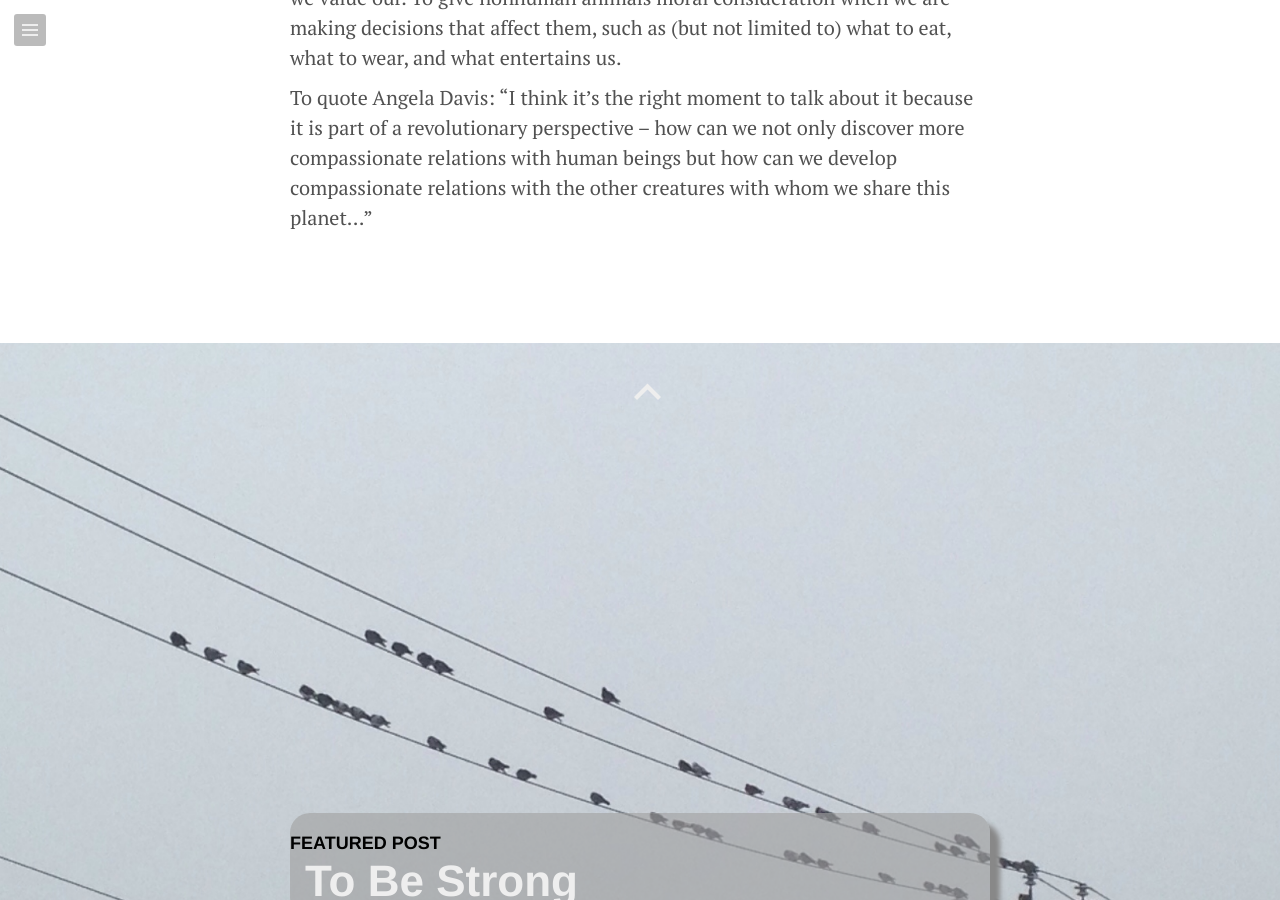
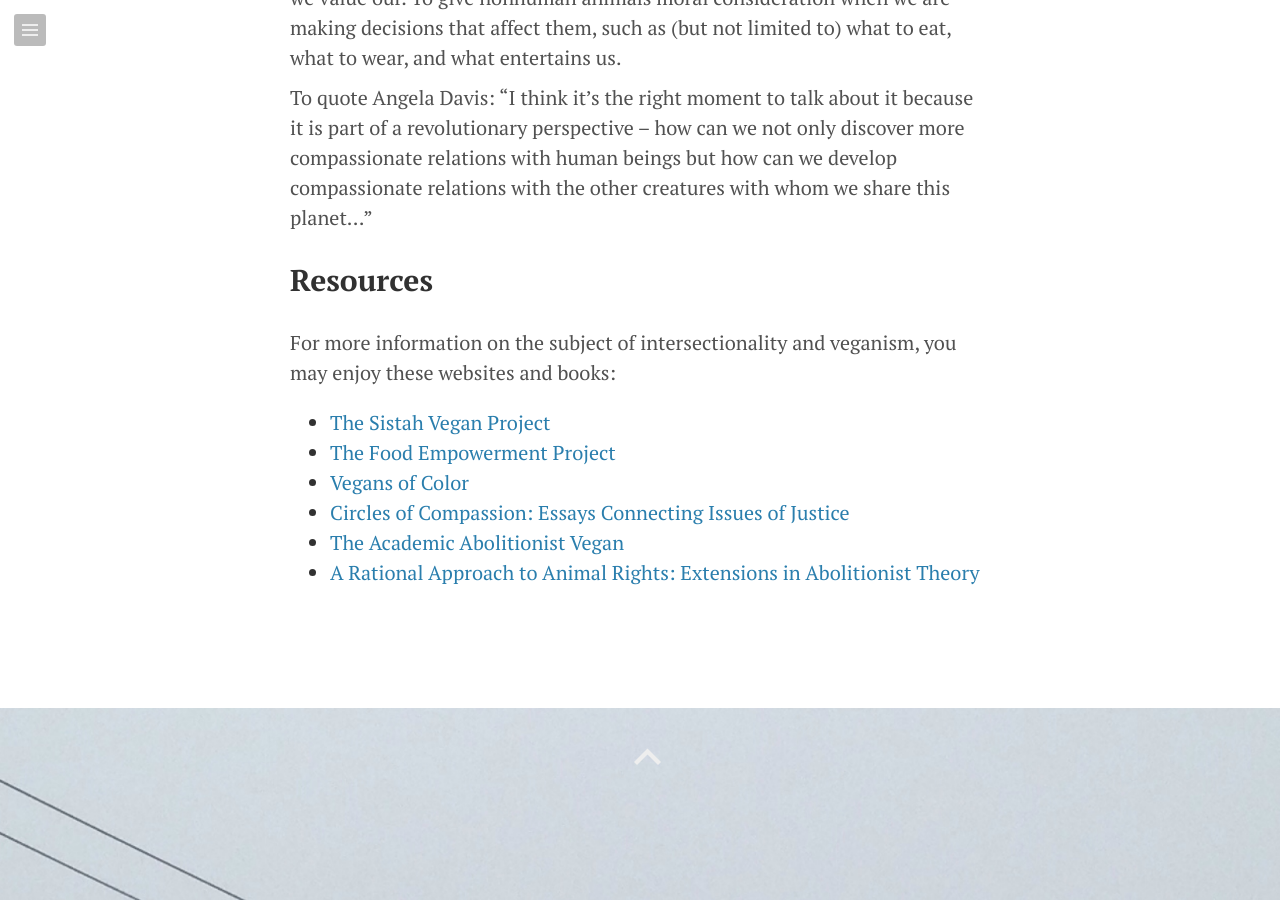
Before and after one commit to poupartfarms/poupartfarms.github.io, a Jekyll site: the page built from _posts/2015-06-19-veganism_and_intersectionality.md, in a window 1280 px wide and 900 px high, scrolled down 2944 px. Built offline with Jekyll 4.4.1, drawn with Linux system fonts in a browser that asks for light colours; Markdown is read by kramdown in place of the engine named in the settings; comment, search, counter and statistics services are not loaded.

Commit message:
added resources

```diff
--- a/_posts/2015-06-19-veganism_and_intersectionality.md
+++ b/_posts/2015-06-19-veganism_and_intersectionality.md
@@ -23,3 +23,13 @@ Of course, this is both a ludicrous and inflammatory statement in its fallacious
 But the beauty is that while we seek to address our own privilege with regards to race, and while we strive to be good allies and to stand alongside other marginalized humans to support them in their fights for justice, we can also seek to address our own privilege with regards to species. We can embrace veganism, not in the modern “don’t eat animals” watered down meaning of the word, but as it was originally meant, to seek to break down unjustified hierarchy and recognize that nonhuman animals value their lives as much as we value our. To give nonhuman animals moral consideration when we are making decisions that affect them, such as (but not limited to) what to eat, what to wear, and what entertains us.
 
 To quote Angela Davis: “I think it’s the right moment to talk about it because it is part of a revolutionary perspective – how can we not only discover more compassionate relations with human beings but how can we develop compassionate relations with the other creatures with whom we share this planet...”
+
+## Resources
+For more information on the subject of intersectionality and veganism, you may enjoy these websites and books:
+
+  * [The Sistah Vegan Project](http://sistahvegan.com/)
+  * [The Food Empowerment Project](http://www.foodispower.org/)
+  * [Vegans of Color](https://vegansofcolor.wordpress.com/)
+  * [Circles of Compassion: Essays Connecting Issues of Justice](http://veganpublishers.com/multimedia-archive/injustice-anywhere-essays-connecting-human-animal-and-environmental-well-being/)
+  * [The Academic Abolitionist Vegan](http://academicabolitionistvegan.blogspot.ca/search/label/Intersections)
+  * [A Rational Approach to Animal Rights: Extensions in Abolitionist Theory](http://www.palgrave.com/page/detail/a-rational-approach-to-animal-rights-corey-wrenn/?sf1=barcode&st1=9781137434647)
```
